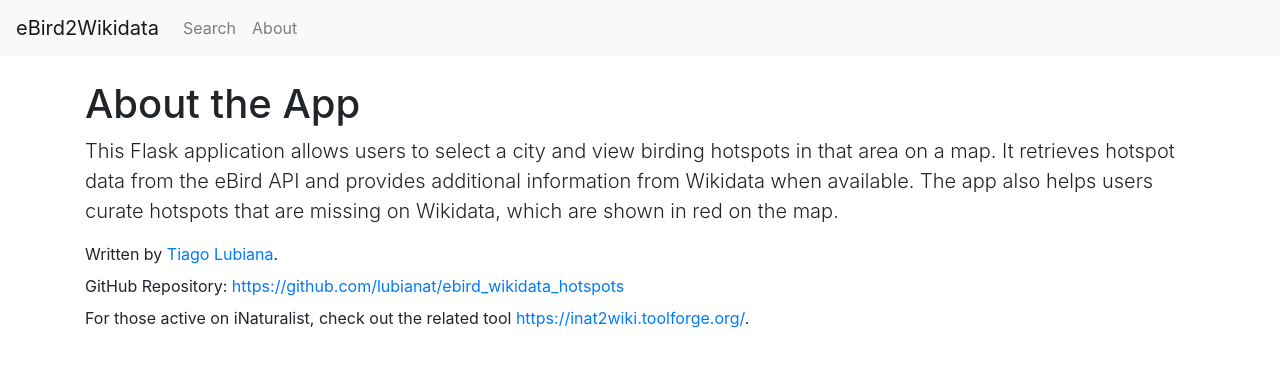
After one commit to lubianat/ebird_wikidata_hotspots, a Flask app: page /about in a window 1280 px wide. The commit adds this page. Shown: the top 367 px of the page. Run offline with Flask 3, Linux system fonts and the light colour scheme; some libraries are stand-ins or nearby versions.

Commit message:
Add about page and improve layout

```diff
--- a/app.py
+++ b/app.py
@@ -55,6 +55,9 @@
 
     return render_template("map.html", data=data, lat=lat, lng=lng)
 
+@app.route('/about')
+def about():
+    return render_template('about.html')
 
 if __name__ == "__main__":
     app.run(debug=True)
--- a/templates/_navbar.html
+++ b/templates/_navbar.html
@@ -1,5 +1,5 @@
 <nav class="navbar navbar-expand-lg navbar-light bg-light">
-  <a class="navbar-brand" href="/">Home</a>
+  <a class="navbar-brand" href="/">eBird2Wikidata</a>
   <button class="navbar-toggler" type="button" data-toggle="collapse" data-target="#navbarNav" aria-controls="navbarNav"
     aria-expanded="false" aria-label="Toggle navigation">
     <span class="navbar-toggler-icon"></span>
@@ -7,7 +7,10 @@
   <div class="collapse navbar-collapse" id="navbarNav">
     <ul class="navbar-nav">
       <li class="nav-item">
-        <a class="nav-link" href="/">Back to Home</a>
+        <a class="nav-link" href="/">Search</a>
+      </li>
+      <li class="nav-item">
+        <a class="nav-link" href="/about">About</a>
       </li>
     </ul>
   </div>
--- /dev/null
+++ b/templates/about.html
@@ -0,0 +1,32 @@
+<!DOCTYPE html>
+<html>
+
+<head>
+  <meta charset="UTF-8">
+  <title>About</title>
+  <link rel="stylesheet" href="https://stackpath.bootstrapcdn.com/bootstrap/4.3.1/css/bootstrap.min.css">
+
+</head>
+
+<body>
+  {% include '_navbar.html' %}
+
+
+  <div class="container mt-4">
+    <h1>About the App</h1>
+    <p class="lead">This Flask application allows users to select a city and view birding hotspots in that area on a
+      map. It retrieves hotspot data from the eBird API and provides additional information from Wikidata when
+      available. The app also helps users curate hotspots that are missing on Wikidata, which are shown in red on the
+      map.</p>
+    <p class="mb-2">Written by <a href="https://www.wikidata.org/wiki/User:TiagoLubiana" target="_blank">Tiago
+        Lubiana</a>.</p>
+    <p class="mb-2">GitHub Repository: <a href="https://github.com/lubianat/ebird_wikidata_hotspots"
+        target="_blank">https://github.com/lubianat/ebird_wikidata_hotspots</a></p>
+    <p class="mb-2">For those active on iNaturalist, check out the related tool <a
+        href="https://inat2wiki.toolforge.org/" target="_blank">https://inat2wiki.toolforge.org/</a>.</p>
+  </div>
+
+  <script src="https://stackpath.bootstrapcdn.com/bootstrap/4.3.1/js/bootstrap.min.js"></script>
+</body>
+
+</html>
```
Also changed, not shown: templates/index.html (+19 -0 lines), templates/map.html (+7 -42 lines), templates/_map_generator.js.jinja (renamed from static/map_generator.js).
